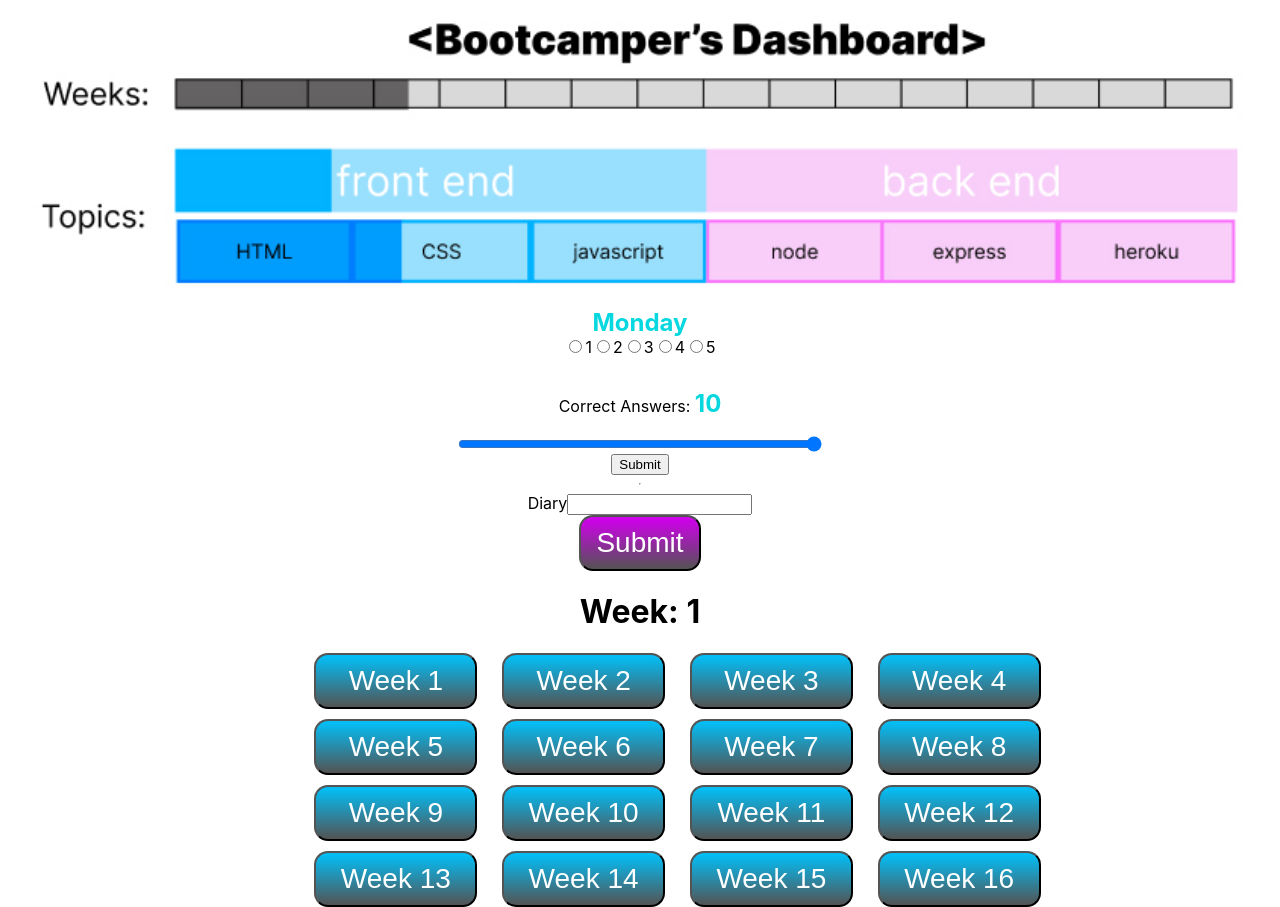
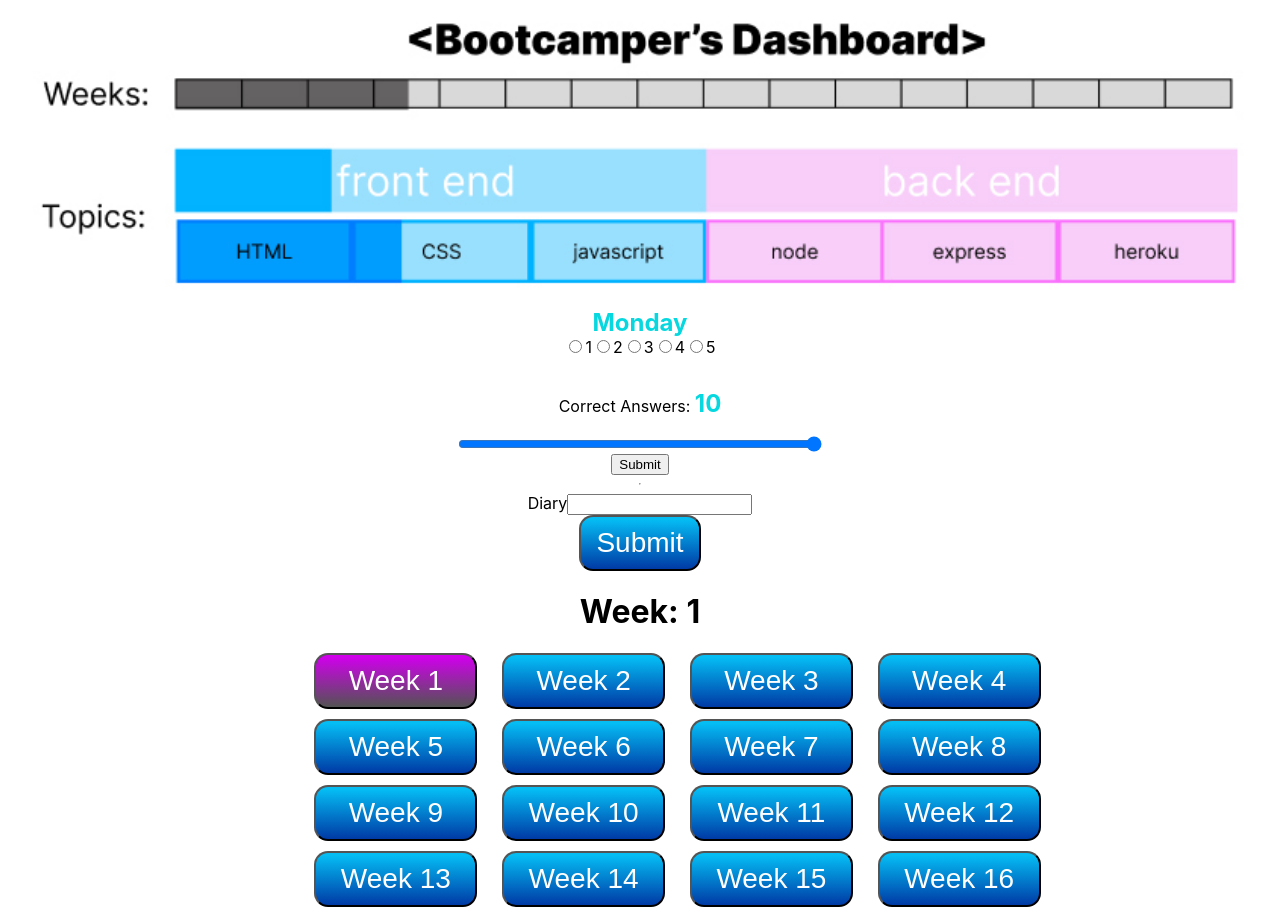
Before and after one commit to SchoolOfCode/w9_frontend-project-magic-room-32, a React (Create React App) app in the folder front/: page / in a window 1280 px wide. Both pictures are taken after a click on the button "Week 1". Built offline with nearby package versions, Linux system fonts and the light colour scheme.

Commit message:
mild css changes

```diff
--- a/front/src/components/Buttons/buttons.css
+++ b/front/src/components/Buttons/buttons.css
@@ -444,7 +444,7 @@ h1 {
 
 
 .week {
-    background: linear-gradient(to bottom, #05bcf3 5%, #535353 100%);
+    background: linear-gradient(to bottom, #05bcf3 5%, #003aa5 100%);
     background-color: #6d6d6d;
     color: #ffffff;
     border-radius: 14px;
@@ -456,13 +456,24 @@ h1 {
     text-align: center;
 
 }
-
+.weekSubmit {
+    background: linear-gradient(to bottom, #05bcf3 5%, #003aa5 100%);
+    background-color: #6d6d6d;
+    color: #ffffff;
+    border-radius: 14px;
+    display: inline-block;
+    cursor: pointer;
+    font-family: Arial;
+    font-size: 28px;
+    padding: 10px 15px;
+    text-align: center;
+}
 
 
 
 .week:hover {
 
 
-    background: linear-gradient(to bottom, rgb(206, 1, 233) 5%, #535353 100%);
+    background: linear-gradient(to bottom, rgb(206, 1, 233) 5%, #80006e 100%);
 
 }
--- a/front/src/components/QuizzInput/quizzInput.js
+++ b/front/src/components/QuizzInput/quizzInput.js
@@ -64,7 +64,7 @@ export default function QuizzInput({ week }) {
     // quizzInput.style.display = 'none';
   }
 
-  async function submitResults3() {
+  async function submitResultsDiary() {
     console.log("Diary submitted");
 
     fetch("http://localhost:3001/1", {
@@ -167,7 +167,7 @@ export default function QuizzInput({ week }) {
     Diary
     <input type="text"/>
   </label>
-  <button onClick={submitResults3} className="week">Submit</button>
+  <button onClick={submitResultsDiary} className="weekSubmit">Submit</button>
 
 
       <h1>Week: {week}</h1>
```
